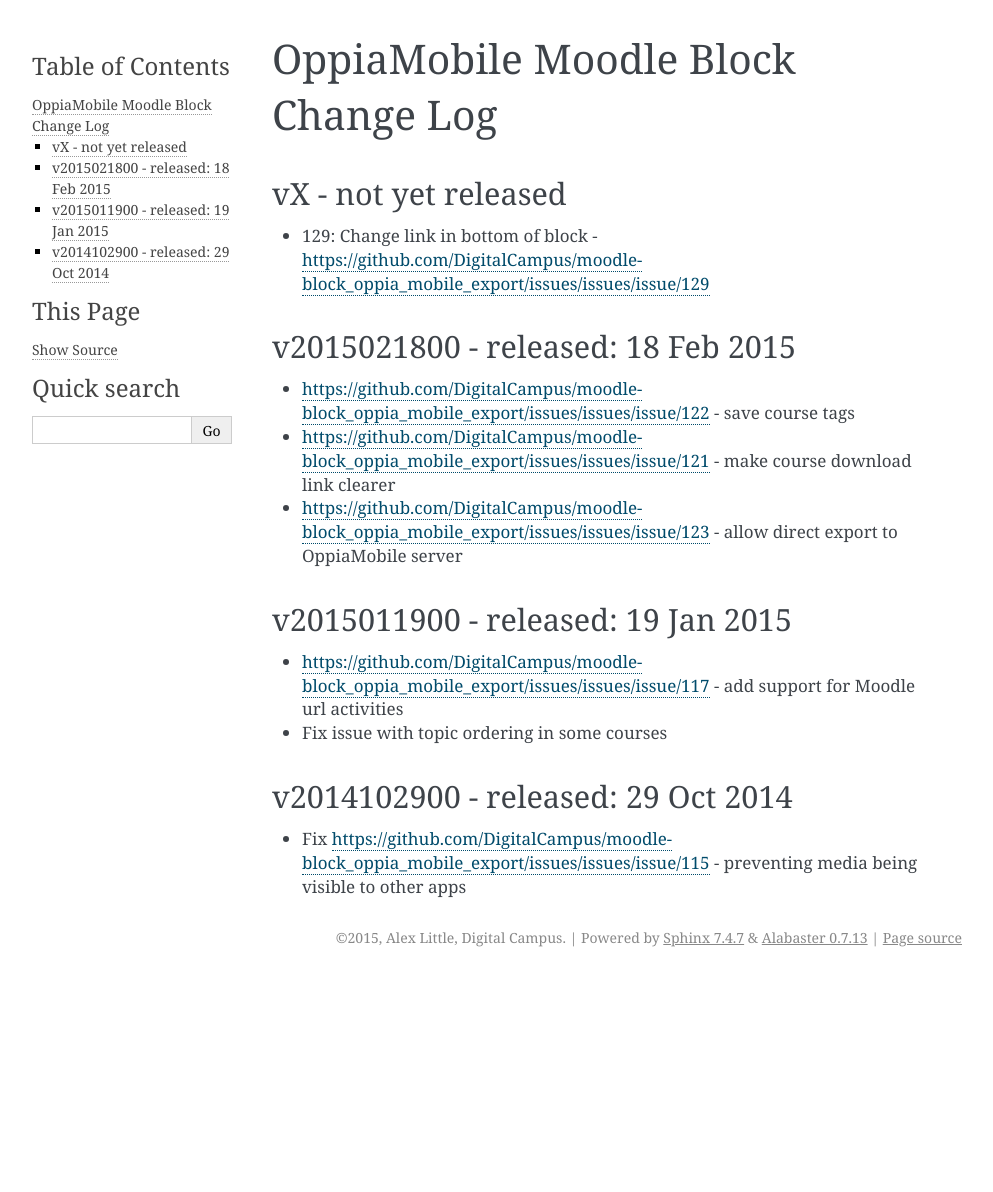
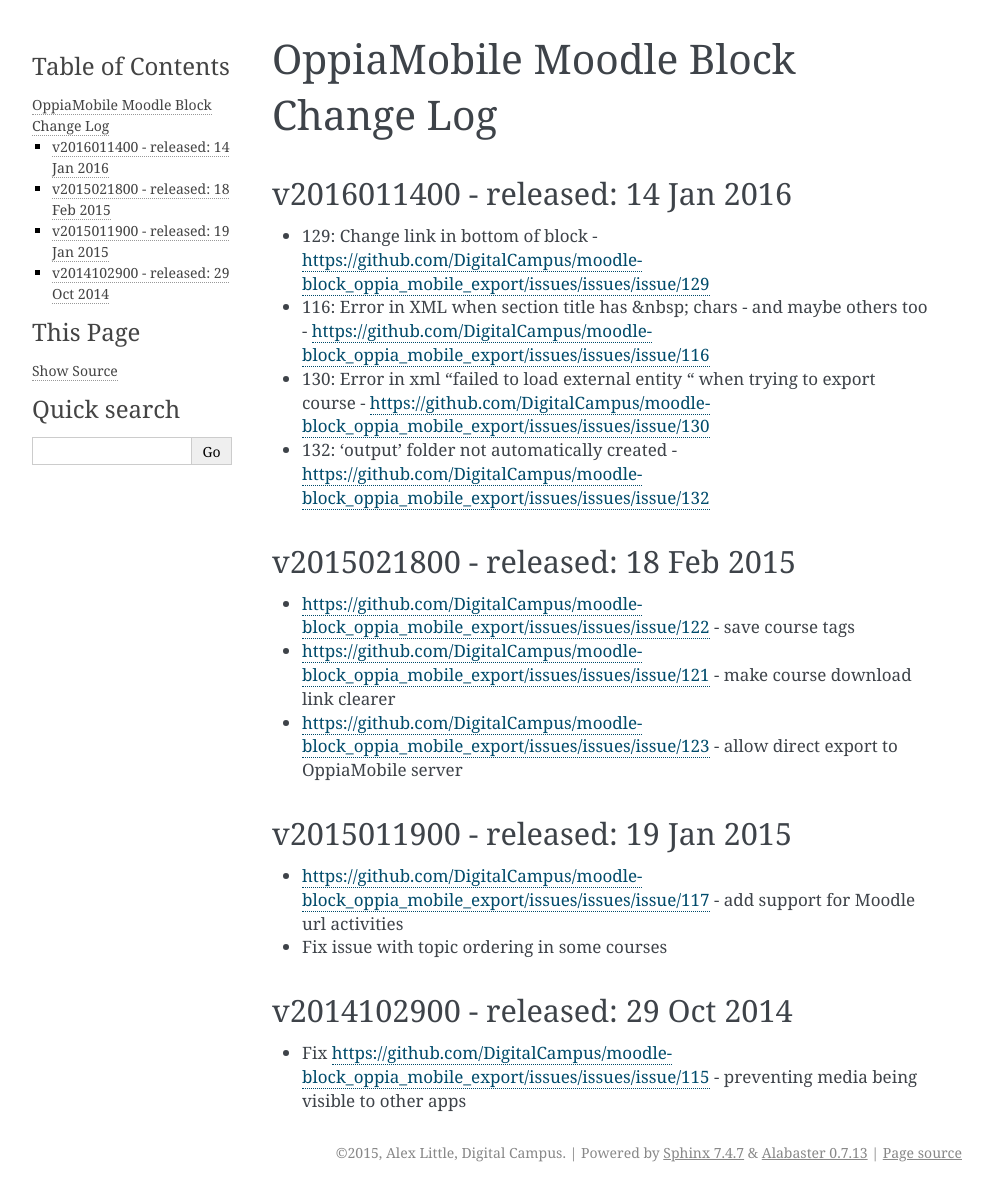
Before and after one commit to DigitalCampus/django-oppia, a Sphinx documentation site: the page built from docs/dev/changelog_moodleblock.rst, in a window 1280 px wide. Shown: the whole page, without its empty margins (148-1141 px from the left). Built offline with Sphinx 7.4.7, drawn with Linux system fonts in a browser that asks for light colours; pages that are not in the unit, such as notebooks, are missing from menus; the version number is read from the project's files by our own code; before the commit the page ends 977 px from its top, so only the background shows below that.

Commit message:
update docs

```diff
--- a/docs/dev/changelog_moodleblock.rst
+++ b/docs/dev/changelog_moodleblock.rst
@@ -1,19 +1,26 @@
 OppiaMobile Moodle Block Change Log
 =====================================
 
-vX - not yet released
+.. _blockv2016011400:
+
+v2016011400 - released: 14 Jan 2016
 --------------------------------------
+
 * 129: Change link in bottom of block - https://github.com/DigitalCampus/moodle-block_oppia_mobile_export/issues/issues/issue/129
-
+* 116: Error in XML when section title has &nbsp; chars - and maybe others too - https://github.com/DigitalCampus/moodle-block_oppia_mobile_export/issues/issues/issue/116
+* 130: Error in xml "failed to load external entity " when trying to export course - https://github.com/DigitalCampus/moodle-block_oppia_mobile_export/issues/issues/issue/130
+* 132: 'output' folder not automatically created - https://github.com/DigitalCampus/moodle-block_oppia_mobile_export/issues/issues/issue/132
 
 v2015021800 - released: 18 Feb 2015
 --------------------------------------
+
 * https://github.com/DigitalCampus/moodle-block_oppia_mobile_export/issues/issues/issue/122 - save course tags
 * https://github.com/DigitalCampus/moodle-block_oppia_mobile_export/issues/issues/issue/121 - make course download link clearer
 * https://github.com/DigitalCampus/moodle-block_oppia_mobile_export/issues/issues/issue/123 - allow direct export to OppiaMobile server
 
 v2015011900 - released: 19 Jan 2015
 --------------------------------------
+
 * https://github.com/DigitalCampus/moodle-block_oppia_mobile_export/issues/issues/issue/117 - add support for Moodle url activities
 * Fix issue with topic ordering in some courses
 
```
